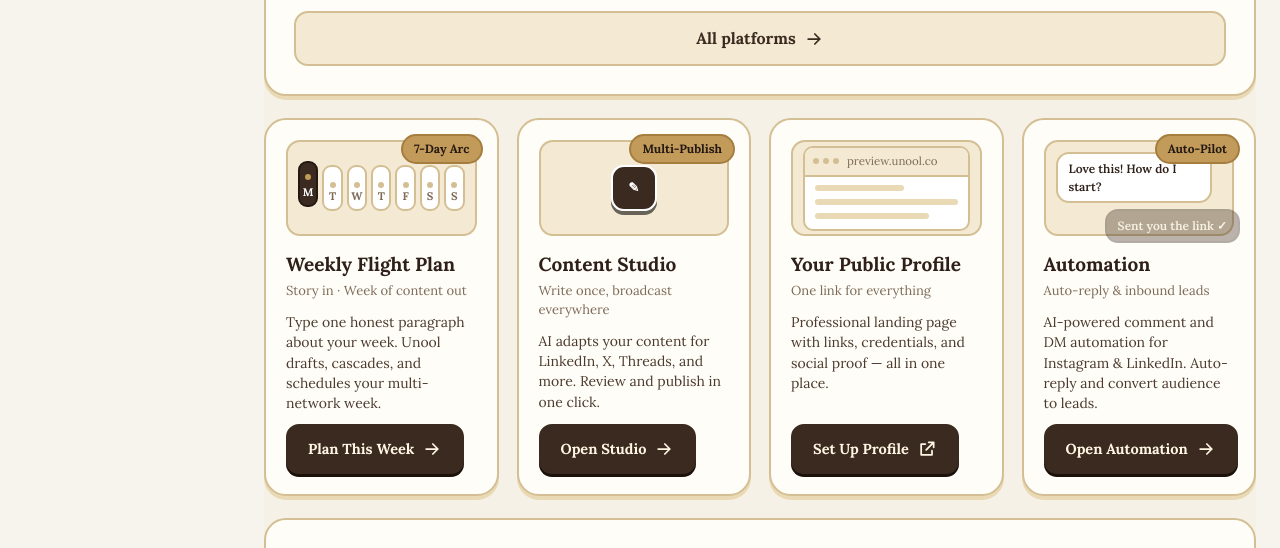
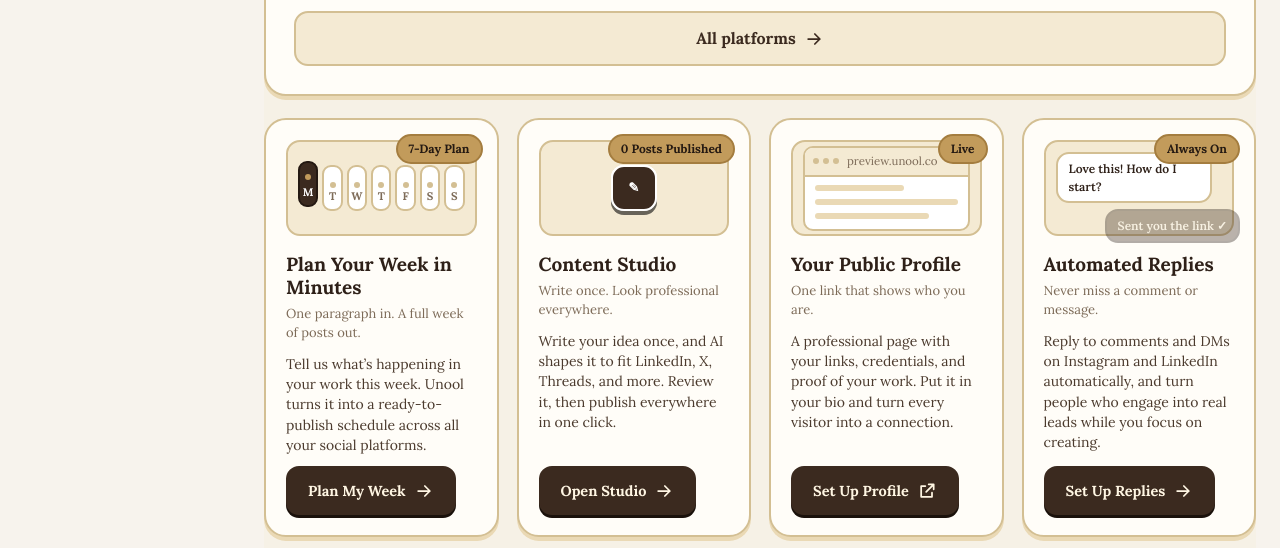
Before and after one commit to xpixenoxx/unool, a Next.js app: page /dashboard in a window 1280 px wide. Shown: the part 1180-1728 px from the top of the page. Built offline with nearby package versions, Linux system fonts and the light colour scheme; no server answers; the database is empty.

Commit message:
content: update dashboard tool cards copy, badges, and CTAs

```diff
--- a/app/dashboard/DashboardClient.tsx
+++ b/app/dashboard/DashboardClient.tsx
@@ -964,9 +964,9 @@ export default function DashboardClient({ data }: { data: DashboardData }) {
 
         {/* ═══ SECTION 3: Tools (4 Cards) ═══ */}
         <div className="tools">
-          {/* Card 1: Weekly Flight Plan */}
+          {/* Card 1: Weekly Planner */}
           <section className="card tool">
-            <span className="tag">7-Day Arc</span>
+            <span className="tag">7-Day Plan</span>
             <div className="vis">
               <div className="days">
                 {['M', 'T', 'W', 'T', 'F', 'S', 'S'].map((day, idx) => (
@@ -982,14 +982,14 @@ export default function DashboardClient({ data }: { data: DashboardData }) {
                 ))}
               </div>
             </div>
-            <h3>Weekly Flight Plan</h3>
-            <div className="t2">Story in · Week of content out</div>
+            <h3>Plan Your Week in Minutes</h3>
+            <div className="t2">One paragraph in. A full week of posts out.</div>
             <p>
-              Type one honest paragraph about your week. Unool drafts, cascades, and schedules your
-              multi-network week.
+              Tell us what’s happening in your work this week. Unool turns it into a ready-to-publish
+              schedule across all your social platforms.
             </p>
             <Link href="/dashboard/schedule" className="btn d">
-              <span>Plan This Week</span>
+              <span>Plan My Week</span>
               <svg viewBox="0 0 24 24">
                 <path d="M5 12h14M13 6l6 6-6 6" />
               </svg>
@@ -999,7 +999,7 @@ export default function DashboardClient({ data }: { data: DashboardData }) {
           {/* Card 2: Content Studio */}
           <section className="card tool">
             <span className="tag">
-              {usageStats.postsThisMonth > 0 ? `${usageStats.postsThisMonth} Broadcasts` : 'Multi-Publish'}
+              {usageStats.postsThisMonth === 1 ? '1 Post Published' : `${usageStats.postsThisMonth ?? 0} Posts Published`}
             </span>
             <div className="vis">
               <div className="fan">
@@ -1009,9 +1009,9 @@ export default function DashboardClient({ data }: { data: DashboardData }) {
               </div>
             </div>
             <h3>Content Studio</h3>
-            <div className="t2">Write once, broadcast everywhere</div>
+            <div className="t2">Write once. Look professional everywhere.</div>
             <p>
-              AI adapts your content for LinkedIn, X, Threads, and more. Review and publish in one click.
+              Write your idea once, and AI shapes it to fit LinkedIn, X, Threads, and more. Review it, then publish everywhere in one click.
             </p>
             <Link href="/dashboard/studio" className="btn d">
               <span>Open Studio</span>
@@ -1021,8 +1021,9 @@ export default function DashboardClient({ data }: { data: DashboardData }) {
             </Link>
           </section>
 
-          {/* Card 3: Your Public Profile */}
+          {/* Card 3: Public Profile */}
           <section className="card tool">
+            <span className="tag">Live</span>
             <div className="vis">
               <div className="mini">
                 <div className="bar">
@@ -1037,9 +1038,9 @@ export default function DashboardClient({ data }: { data: DashboardData }) {
               </div>
             </div>
             <h3>Your Public Profile</h3>
-            <div className="t2">One link for everything</div>
+            <div className="t2">One link that shows who you are.</div>
             <p>
-              Professional landing page with links, credentials, and social proof — all in one place.
+              A professional page with your links, credentials, and proof of your work. Put it in your bio and turn every visitor into a connection.
             </p>
             <Link
               href={isProfileLive ? `/u/${profile?.subdomain}` : '/dashboard/profile'}
@@ -1047,7 +1048,7 @@ export default function DashboardClient({ data }: { data: DashboardData }) {
               rel={isProfileLive ? 'noopener noreferrer' : undefined}
               className="btn d"
             >
-              <span>{isProfileLive ? 'View Live Profile' : 'Set Up Profile'}</span>
+              <span>{isProfileLive ? 'View My Profile' : 'Set Up Profile'}</span>
               <svg viewBox="0 0 24 24">
                 <path d="M14 4h6v6M20 4l-9 9M18 14v5H5V6h5" />
               </svg>
@@ -1056,21 +1057,20 @@ export default function DashboardClient({ data }: { data: DashboardData }) {
 
           {/* Card 4: Automation */}
           <section className="card tool">
-            <span className="tag">Auto-Pilot</span>
+            <span className="tag">Always On</span>
             <div className="vis">
               <div className="chat">
                 <span>Love this! How do I start?</span>
                 <span className="b">Sent you the link ✓</span>
               </div>
             </div>
-            <h3>Automation</h3>
-            <div className="t2">Auto-reply &amp; inbound leads</div>
+            <h3>Automated Replies</h3>
+            <div className="t2">Never miss a comment or message.</div>
             <p>
-              AI-powered comment and DM automation for Instagram &amp; LinkedIn. Auto-reply and convert audience
-              to leads.
+              Reply to comments and DMs on Instagram and LinkedIn automatically, and turn people who engage into real leads while you focus on creating.
             </p>
             <Link href="/dashboard/automation" className="btn d">
-              <span>Open Automation</span>
+              <span>Set Up Replies</span>
               <svg viewBox="0 0 24 24">
                 <path d="M5 12h14M13 6l6 6-6 6" />
               </svg>
```
